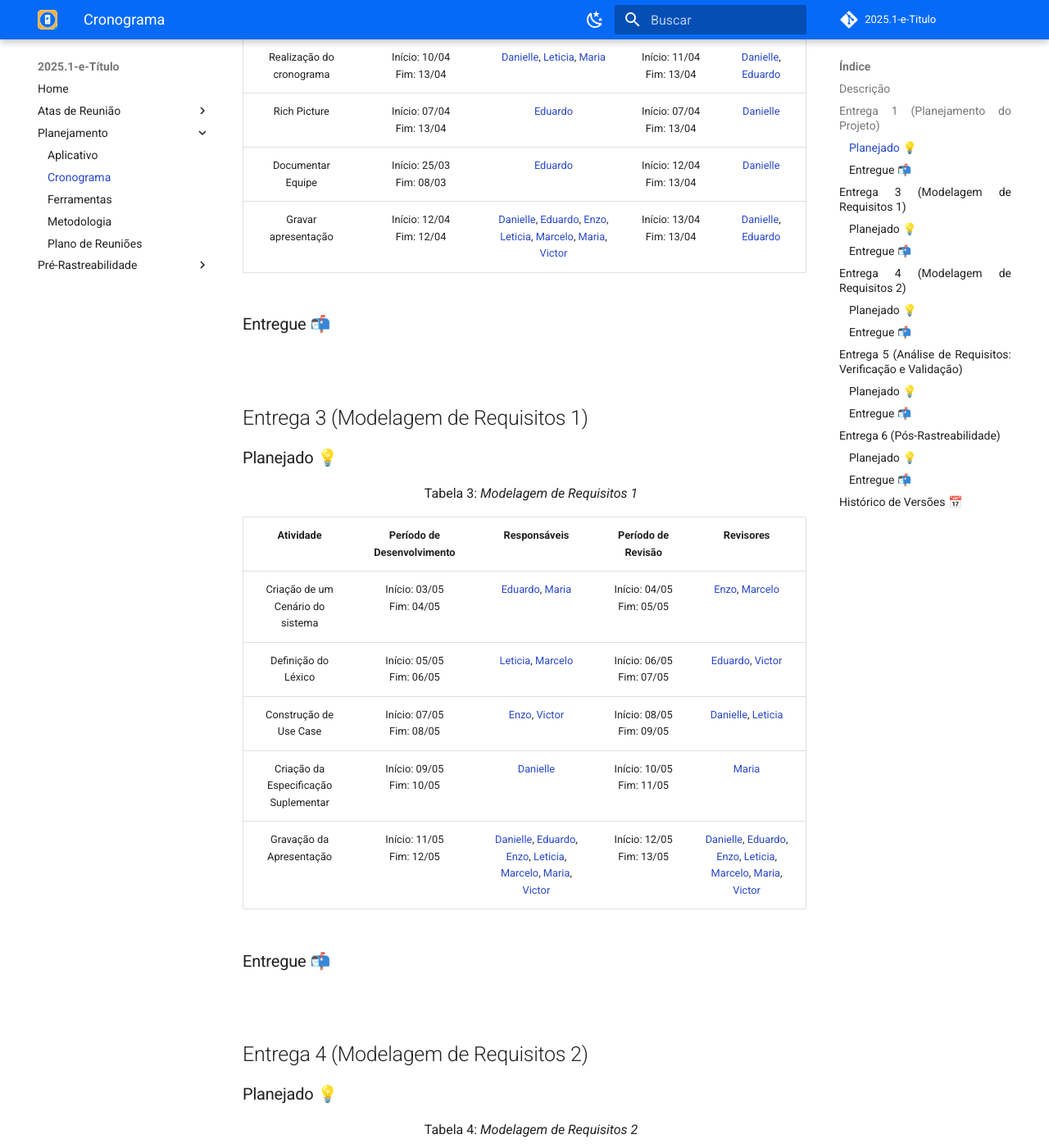
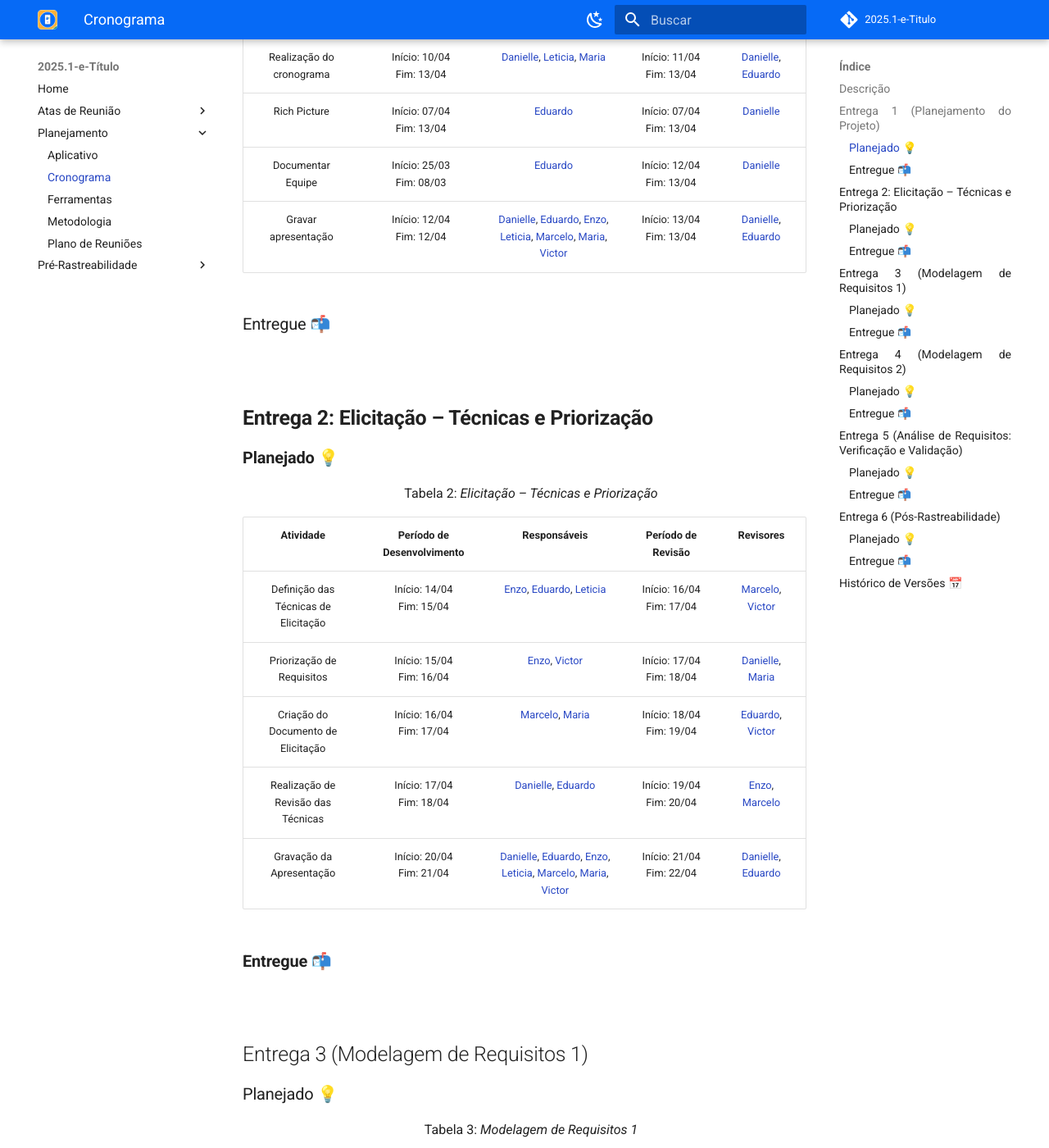
Before and after one commit to eduardodpms/REQ-FGTS, an MkDocs documentation site: the page built from docs/Planejamento/Cronograma.md, in a window 1280 px wide and 1400 px high, scrolled down 914 px. Shown: the whole window at 82% size. Built offline with MkDocs 1.6.1 and Material for MkDocs 9.7.7, drawn with Linux system fonts in a browser that asks for light colours; comment, search, counter and statistics services are not loaded; some of the changed text lies outside the part shown.

Commit message:
docs: Adição do cronograma da entrega 2

```diff
--- a/docs/Planejamento/Cronograma.md
+++ b/docs/Planejamento/Cronograma.md
@@ -29,6 +29,23 @@ Além disso, é importante destacar que, para cada entrega, foram montados dois
 
 <br>
 
+## **Entrega 2: Elicitação – Técnicas e Priorização**
+
+### **Planejado 💡**
+
+<p style="text-align: center; font-size: 16px;">Tabela 2: <i>Elicitação – Técnicas e Priorização</i></p>
+
+| **Atividade**                        | **Período de Desenvolvimento**        | **Responsáveis**                                                                 | **Período de Revisão**            | **Revisores**                                                              |
+|:-------------------------------------:|:-------------------------------------:|:--------------------------------------------------------------------------------:|:--------------------------------:|:---------------------------------------------------------------------------:|
+| Definição das Técnicas de Elicitação  | Início: 14/04 <br> Fim: 15/04         | [Enzo](https://github.com/EnzoEmir), [Eduardo](https://github.com/eduardodpms), [Leticia](https://github.com/Leticia-Arisa-K-Higa) | Início: 16/04 <br> Fim: 17/04    | [Marcelo](https://github.com/MM4k), [Victor](https://github.com/VictorPontual) |
+| Priorização de Requisitos            | Início: 15/04 <br> Fim: 16/04         | [Enzo](https://github.com/EnzoEmir), [Victor](https://github.com/VictorPontual)    | Início: 17/04 <br> Fim: 18/04    | [Danielle](https://github.com/danielle-soaress), [Maria](https://github.com/dudaa28) |
+| Criação do Documento de Elicitação   | Início: 16/04 <br> Fim: 17/04         | [Marcelo](https://github.com/MM4k), [Maria](https://github.com/dudaa28)           | Início: 18/04 <br> Fim: 19/04    | [Eduardo](https://github.com/eduardodpms), [Victor](https://github.com/VictorPontual) |
+| Realização de Revisão das Técnicas   | Início: 17/04 <br> Fim: 18/04         | [Danielle](https://github.com/danielle-soaress), [Eduardo](https://github.com/eduardodpms) | Início: 19/04 <br> Fim: 20/04    | [Enzo](https://github.com/EnzoEmir), [Marcelo](https://github.com/MM4k) |
+| Gravação da Apresentação             | Início: 20/04 <br> Fim: 21/04         | [Danielle](https://github.com/danielle-soaress), [Eduardo](https://github.com/eduardodpms), [Enzo](https://github.com/EnzoEmir), [Leticia](https://github.com/Leticia-Arisa-K-Higa), [Marcelo](https://github.com/MM4k), [Maria](https://github.com/dudaa28), [Victor](https://github.com/VictorPontual) | Início: 21/04 <br> Fim: 22/04    | [Danielle](https://github.com/danielle-soaress), [Eduardo](https://github.com/eduardodpms) |
+
+### **Entregue 📬**
+
+<br>
 
 ## Entrega 3 (Modelagem de Requisitos 1)
 
@@ -124,3 +141,4 @@ Além disso, é importante destacar que, para cada entrega, foram montados dois
 | `1.1` | 11/04/2025 | Cronograma da entrega 6 | [Leticia Arisa](https://github.com/Leticia-Arisa-K-Higa) |  |
 | `1.2` | 12/04/2025 | Cronogramas das entregas 3 e 4 | [Marcelo Makoto](https://github.com/MM4k) |  |
 | `1.3` | 12/04/2025 | Cronograma da entrega 5.1 | [Eduardo de Pina](https://github.com/[eduardodpms) |  |
+| `1.4` | 12/04/2025 | Cronograma da entrega 2 | [Enzo Emir](https://github.com/EnzoEmir) |  |
```
